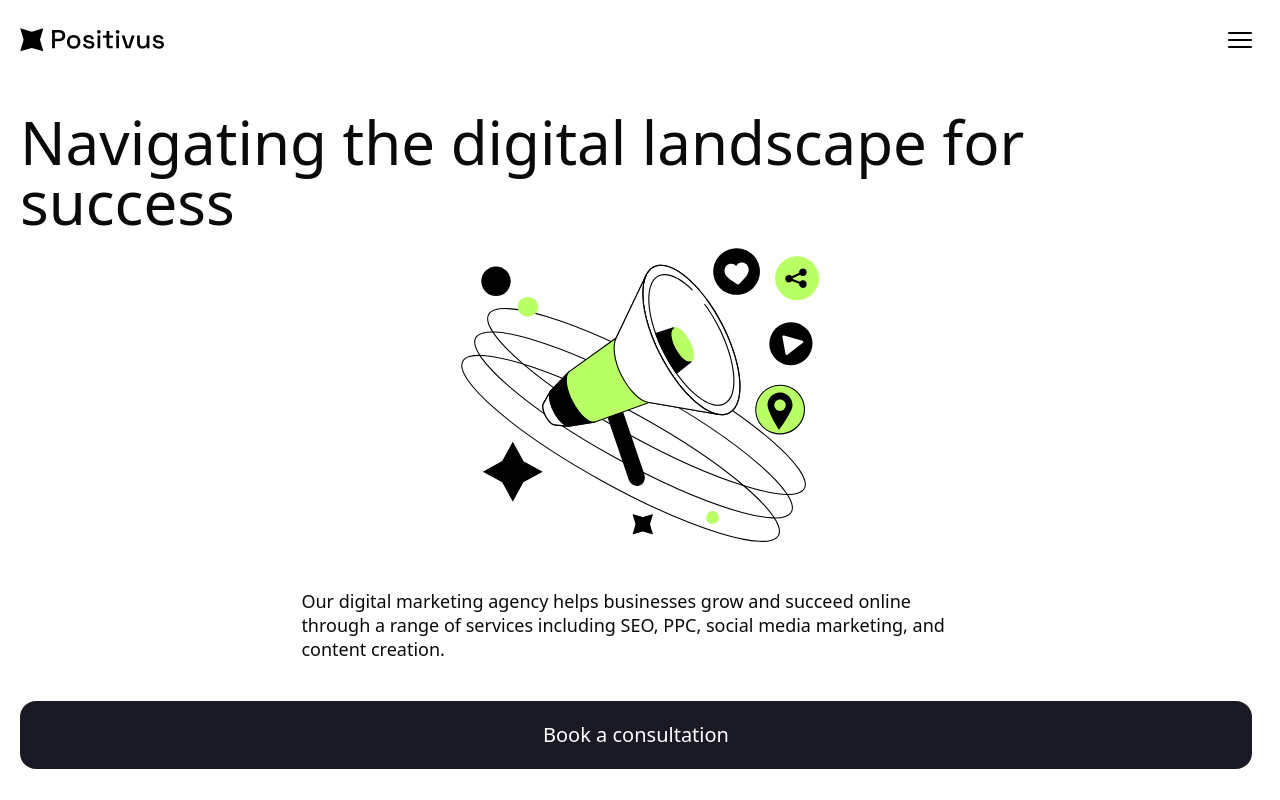
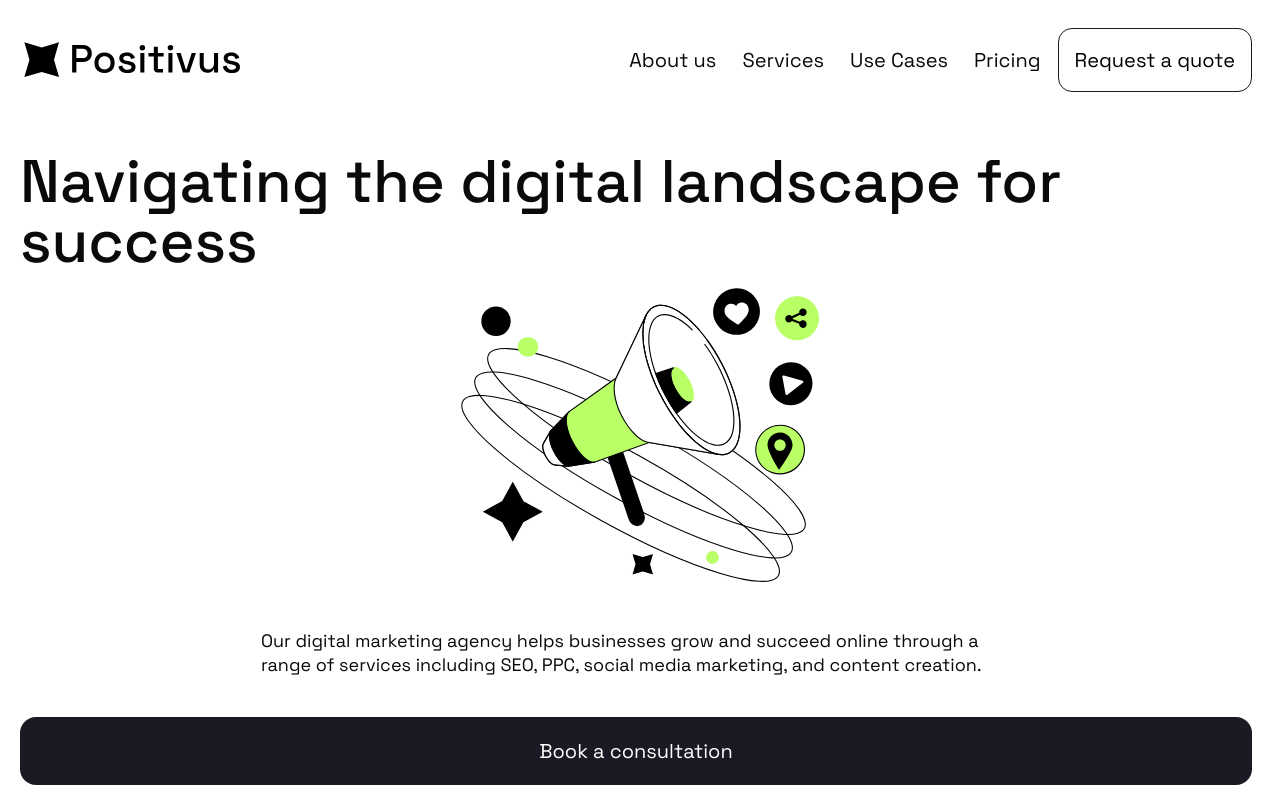
Before and after one commit to moSaeed15/analytics-landing-page, a Next.js app: page / in a window 1280 px wide. Shown: the top 800 px of the page. Built offline with nearby package versions, Linux system fonts and the light colour scheme.

Commit message:
created mobile menu and desktop menu

```diff
--- a/src/app/globals.css
+++ b/src/app/globals.css
@@ -66,10 +66,14 @@ body {
   }
 
   .button-dark {
-    @apply min-h-16 bg-dark text-white w-full rounded-2xl  py-5 text-xl mt-7 cursor-pointer hover:bg-dark/90;
+    @apply min-h-16 bg-dark text-white w-full rounded-2xl  py-5 text-xl mt-7 cursor-pointer hover:bg-green;
   }
   .button-green {
     @apply min-h-16 bg-green text-black w-full rounded-2xl  py-5 text-xl mt-7 cursor-pointer hover:bg-green/90;
+  }
+
+  .button-white {
+    @apply min-h-16 bg-white border border-dark text-black w-full rounded-2xl py-4 text-xl mt-7 cursor-pointer hover:bg-green;
   }
 
   .gradient-edge {
--- a/src/app/layout.tsx
+++ b/src/app/layout.tsx
@@ -19,7 +19,7 @@ export default function RootLayout({
 }>) {
   return (
     <html lang="en">
-      <body className={`${spaceGrotesk.className}antialiased`}>
+      <body className={`${spaceGrotesk.className} antialiased`}>
         <main>{children}</main>
       </body>
     </html>
--- a/src/components/footer/FooterContent.tsx
+++ b/src/components/footer/FooterContent.tsx
@@ -1,6 +1,5 @@
 import React from 'react';
 import { Input } from '../ui/input';
-import { Button } from '../ui/button';
 import FooterIcons from './FooterIcons';
 
 const FooterContent = () => {
--- /dev/null
+++ b/src/components/header/MenuDesktop.tsx
@@ -0,0 +1,28 @@
+import React from 'react';
+import { ListItem } from './MenuList';
+
+const MenuDesktop = () => {
+  return (
+    <ul className="hidden md:flex items-center  space-x-2 ">
+      <ListItem
+        text="About us"
+        className="text-[17px] lg:text-lg xl:text-xl "
+      />
+      <ListItem
+        text="Services"
+        className="text-[17px] lg:text-lg xl:text-xl "
+      />
+      <ListItem
+        text="Use Cases"
+        className="text-[17px] lg:text-lg xl:text-xl "
+      />
+      <ListItem text="Pricing" className="text-[17px] lg:text-lg xl:text-xl " />
+      <button className="button-white rounded-xl hidden md:block w-full  max-w-[230px] mt-0 px-4 whitespace-nowrap">
+        {' '}
+        Request a quote
+      </button>
+    </ul>
+  );
+};
+
+export default MenuDesktop;
--- /dev/null
+++ b/src/components/header/MenuList.tsx
@@ -0,0 +1,38 @@
+import Link from 'next/link';
+import React from 'react';
+
+export const ListItem = ({
+  text,
+  className,
+}: {
+  text: string;
+  className: string;
+}) => {
+  return (
+    <li className={`${className} whitespace-nowrap border-none`}>
+      <Link
+        href={text.toLowerCase().replace(/\s+/g, '-')}
+        className="  block p-2 hover:bg-green rounded transition-all duration-100  border border-transparent hover:border-dark hover:border"
+      >
+        {text}
+      </Link>
+    </li>
+  );
+};
+
+const MenuList = () => {
+  return (
+    <ul className="flex flex-col md:flex-row space-y-5 justify-center items-center w-full">
+      <ListItem text="About us" className="text-lg xl:text-xl " />
+      <ListItem text="Services" className="text-lg xl:text-xl " />
+      <ListItem text="Use Cases" className="text-lg xl:text-xl " />
+      <ListItem text="Pricing" className="text-lg xl:text-xl " />
+      <button className="button-white rounded-xl hidden md:block">
+        {' '}
+        Request a quote
+      </button>
+    </ul>
+  );
+};
+
+export default MenuList;
--- /dev/null
+++ b/src/components/header/MenuMobile.tsx
@@ -0,0 +1,46 @@
+'use client';
+import { Menu } from 'lucide-react';
+import Link from 'next/link';
+import React, { useRef } from 'react';
+import MenuList from './MenuList';
+
+const MenuMobile = () => {
+  const dialogRef = useRef<HTMLDialogElement>(null);
+  const toggleDialog = () => {
+    if (!dialogRef.current) return;
+
+    if (dialogRef.current.open) {
+      dialogRef.current.close();
+    } else {
+      dialogRef.current.showModal();
+    }
+  };
+  return (
+    <div className="md:hidden">
+      <div
+        onClick={toggleDialog}
+        className=" w-6 h-4 flex flex-col justify-between cursor-pointer"
+      >
+        <span className="block w-full h-[2px] bg-black rounded-full"></span>
+        <span className="block w-full h-[2px] bg-black rounded-full"></span>
+        <span className="block w-full h-[2px] bg-black rounded-full"></span>
+      </div>
+      {/* Menu content */}
+      <dialog
+        ref={dialogRef}
+        onClick={toggleDialog}
+        className="w-[90%] sm:w-[80%] h-[50vh]  bg-white p-0 mx-auto rounded-xl mt-[70px] overflow-hidden  "
+      >
+        <div className="flex flex-col justify-between items-center  mt-12">
+          <MenuList />
+          <button className="button-white rounded-xl text-lg w-[80%] mt-3">
+            {' '}
+            Request a quote
+          </button>
+        </div>
+      </dialog>
+    </div>
+  );
+};
+
+export default MenuMobile;
--- a/src/components/header/Navbar.tsx
+++ b/src/components/header/Navbar.tsx
@@ -1,4 +1,6 @@
 import Image from 'next/image';
+import MenuMobile from './MenuMobile';
+import MenuDesktop from './MenuDesktop';
 
 const Navbar = () => {
   return (
@@ -8,14 +10,14 @@ const Navbar = () => {
         alt="Logo"
         width={144}
         height={25}
-        className="h-6 w-36"
+        className="h-6 w-36 md:h-8 md:w-40 lg:w-48 xl:h-9 xl:w-56 "
         priority
       />
-      <div className=" w-6 h-4 flex flex-col justify-between cursor-pointer">
-        <span className="block w-full h-[2px] bg-black rounded-full"></span>
-        <span className="block w-full h-[2px] bg-black rounded-full"></span>
-        <span className="block w-full h-[2px] bg-black rounded-full"></span>
-      </div>
+
+      {/* desktop menu */}
+      <MenuDesktop />
+      {/* mobile menu */}
+      <MenuMobile />
     </nav>
   );
 };
```
